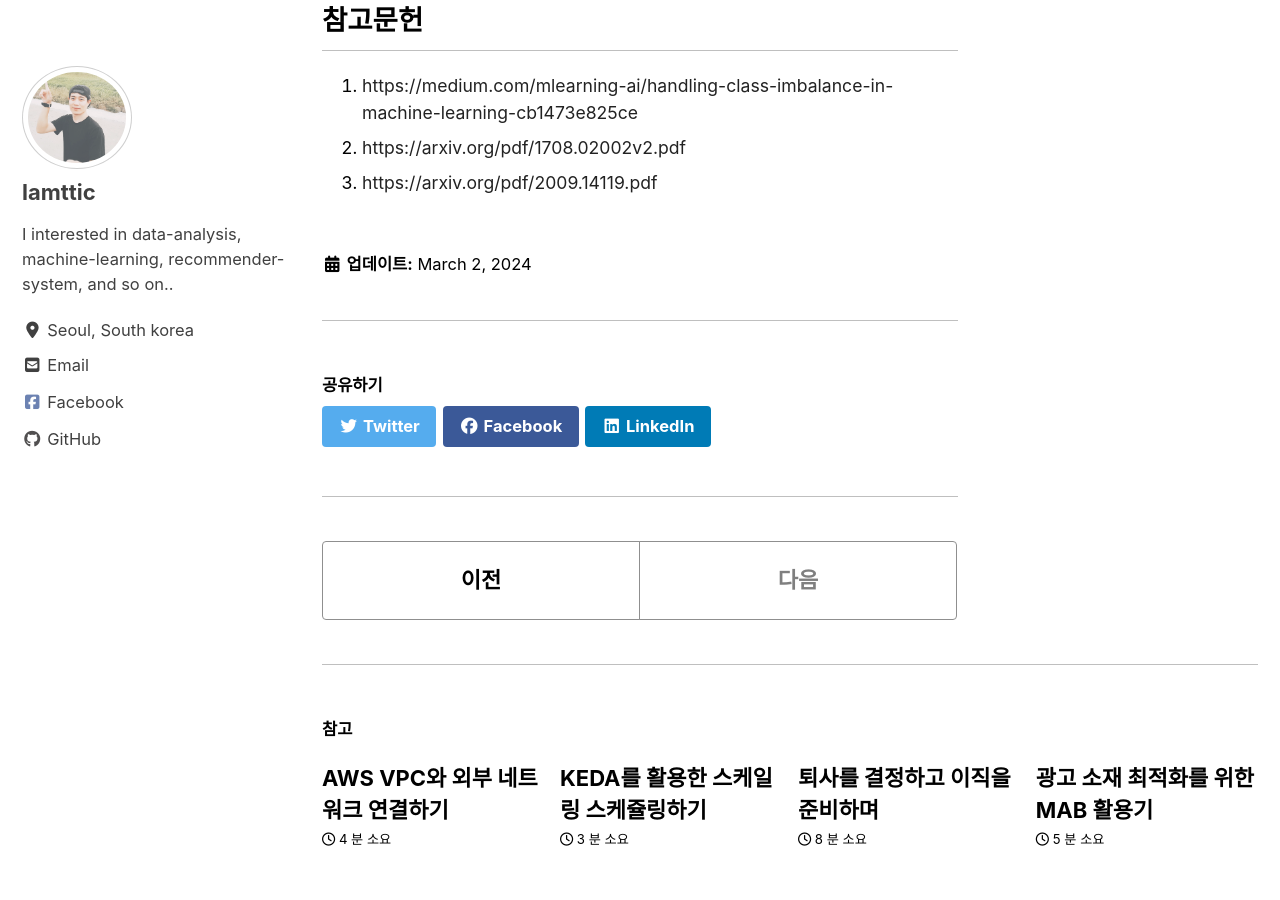
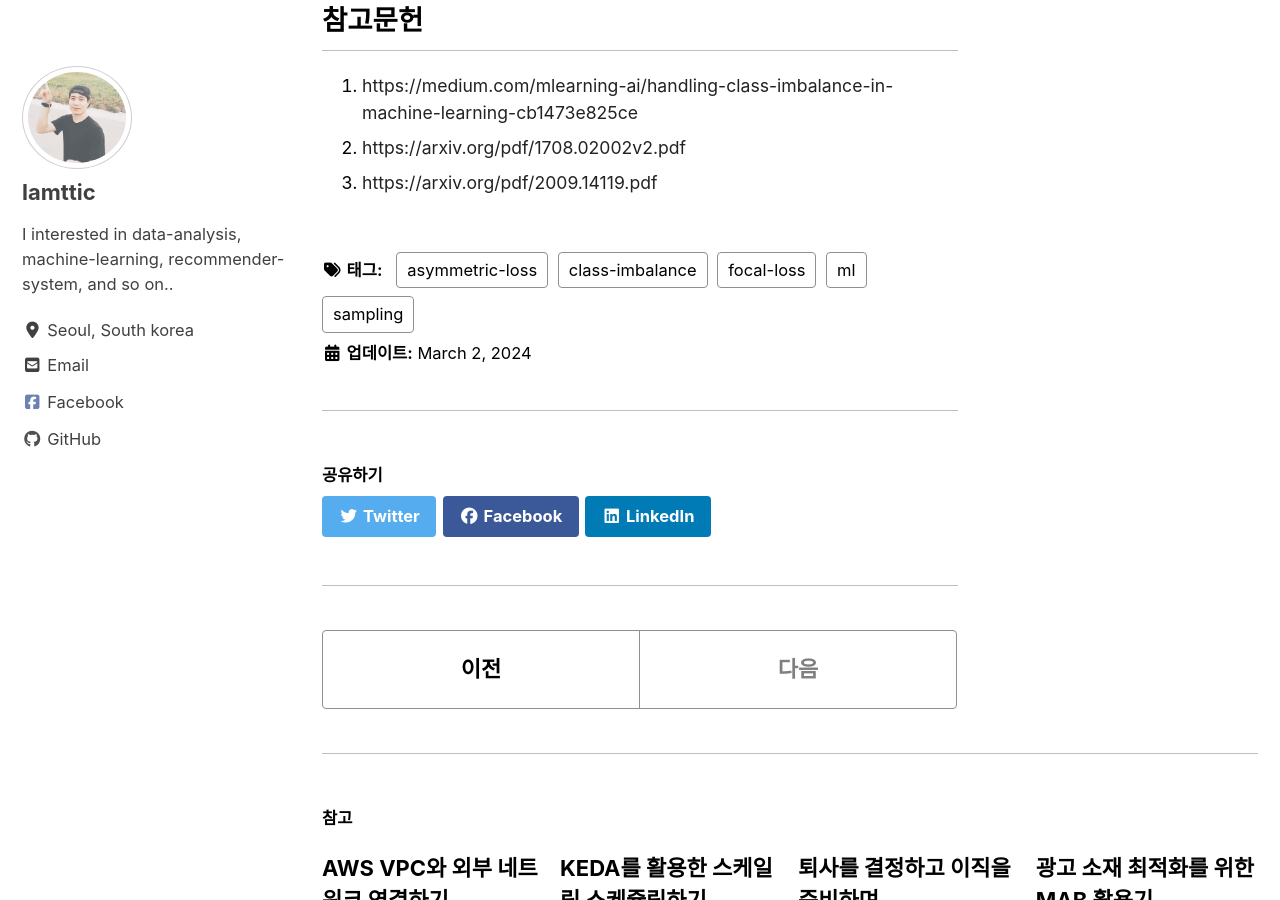
Before and after one commit to lamttic/lamttic.github.io, a Jekyll site: the page built from _posts/2024-03-03-01.markdown, in a window 1280 px wide and 900 px high, scrolled down 6614 px. Built offline with Jekyll 4.4.1, drawn with Linux system fonts in a browser that asks for light colours; cached includes are drawn as plain includes; nearby versions of some CDN libraries; formulas are drawn with MathJax 3.

Commit message:
Update tags

```diff
--- a/_posts/2024-03-03-01.markdown
+++ b/_posts/2024-03-03-01.markdown
@@ -3,6 +3,7 @@ layout: single
 excerpt: ""
 title: "클래스 불균형(Class imbalance) 문제 개선하기"
 date: 2024-03-03 00:39:00 +0900
+tags: class-imbalance focal-loss asymmetric-loss sampling ml
 ---
 
 실 데이터로 머신러닝 모델을 학습하다보면 일부 클래스의 데이터가 다른 클래스에 비해 상대적으로 많은 클래스 불균형(Class imbalance) 문제를 자주 마주하게 된다. 이러한 클래스 불균형 문제는 편향된 모델을 학습하게 되어 높은 성능을 보장하기 어렵기 때문에 적절하게 해결해주어야 한다.
```
